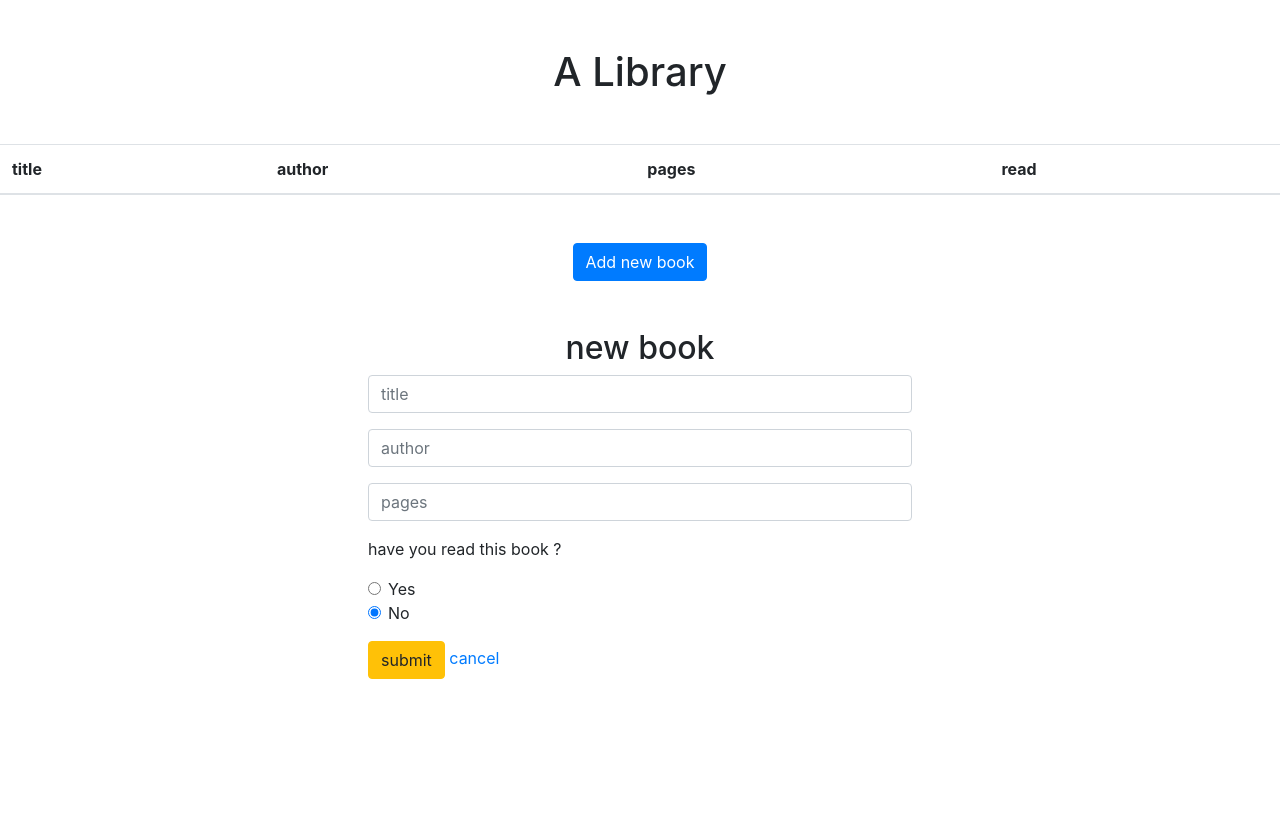
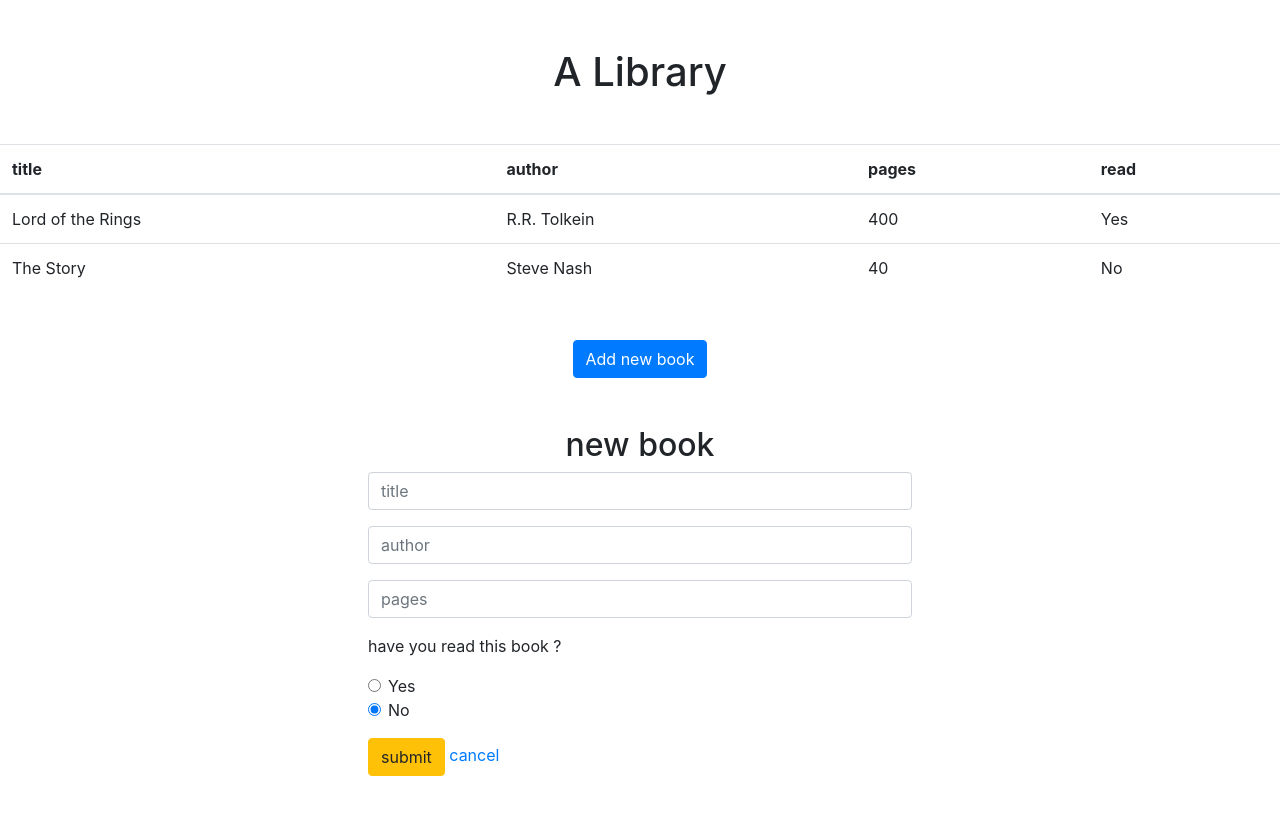
Before and after one commit to SamArsanios/library, a plain HTML site: page index.html in a window 1280 px wide. Before the commit the page ends 800 px from the top, so only its background shows below. Drawn offline with nearby package versions, Linux system fonts and the light colour scheme.

Commit message:
Modify displayBook function

```diff
--- a/index.html
+++ b/index.html
@@ -63,10 +63,10 @@
     </form>
 
 
-    <script src="./index.js"></script>
-    <script src="https://cdn.jsdelivr.net/npm/bootstrap@4.5.3/dist/js/bootstrap.bundle.min.js"
+    <script src="index.js"></script>
+    <!-- <script src="https://cdn.jsdelivr.net/npm/bootstrap@4.5.3/dist/js/bootstrap.bundle.min.js"
         integrity="sha384-ho+j7jyWK8fNQe+A12Hb8AhRq26LrZ/JpcUGGOn+Y7RsweNrtN/tE3MoK7ZeZDyx"
-        crossorigin="anonymous"></script>
+        crossorigin="anonymous"></script> -->
 </body>
 
 </html>
--- a/index.js
+++ b/index.js
@@ -9,7 +9,7 @@ class Book {
     }
 }
 
-displayBook = () => {
+displayBook = (book) => {
     const tbody = document.querySelector('#tbody');
     const tr = document.createElement('tr');
     const title = document.createElement('td');
@@ -17,8 +17,22 @@ displayBook = () => {
     const pages = document.createElement('td');
     const read = document.createElement('td');
 
-    title.textContent = this.title;
-    author.textContent = this.author;
-    pages.textContent = this.pages;
-    pages.textContent this.read;
+    title.textContent = book.title;
+    author.textContent = book.author;
+    pages.textContent = book.pages;
+    read.textContent = book.read;
+
+    tr.appendChild(title);
+    tr.appendChild(author);
+    tr.appendChild(pages);
+    tr.appendChild(read);
+    tbody.appendChild(tr);
 }
+
+const book1 = new Book('Lord of the Rings', 'R.R. Tolkein', 400, 'Yes');
+const book2 = new Book('The Story', 'Steve Nash', 40, 'No');
+
+myLibrary.push(book1, book2);
+myLibrary.forEach(book => {
+    displayBook(book);
+});
```
